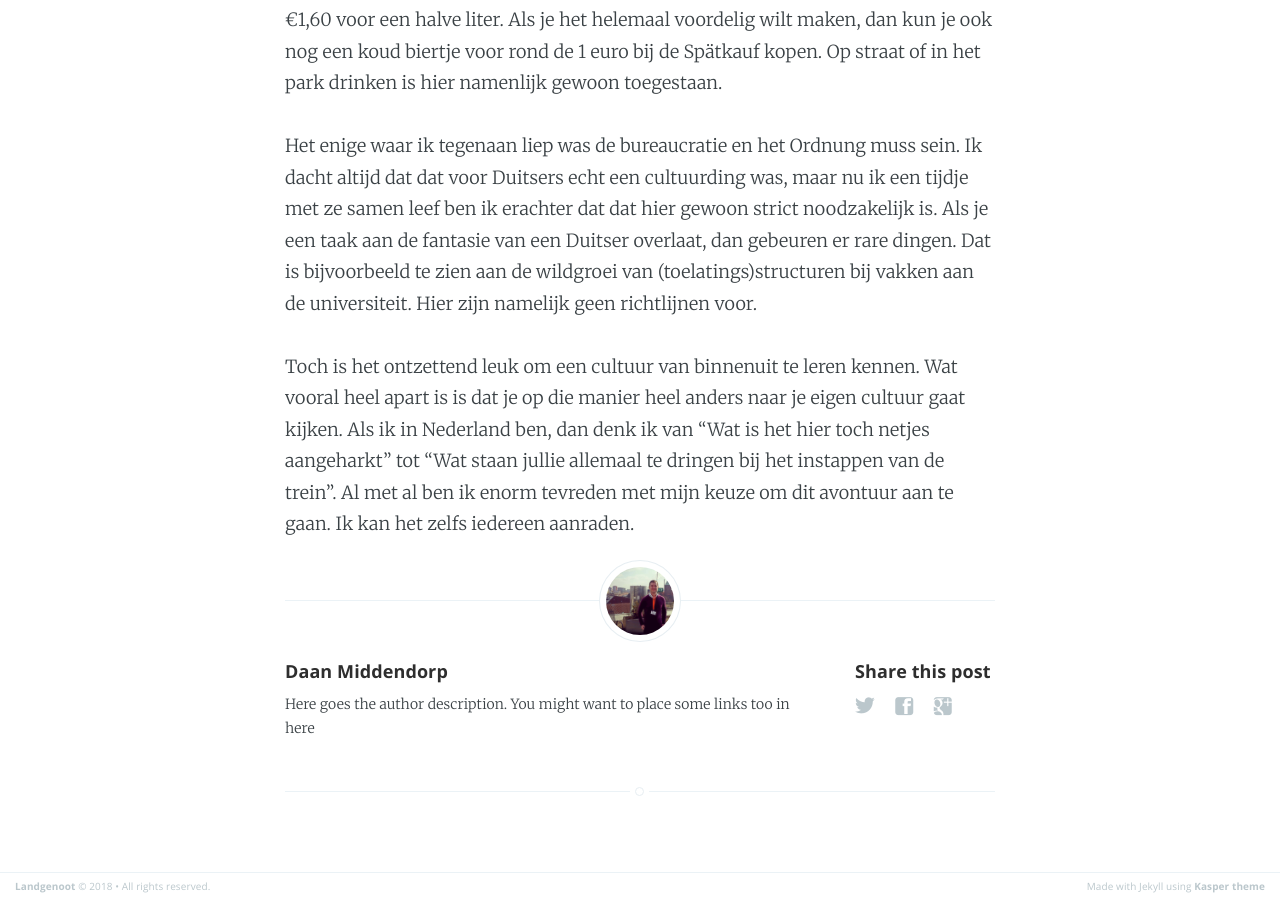
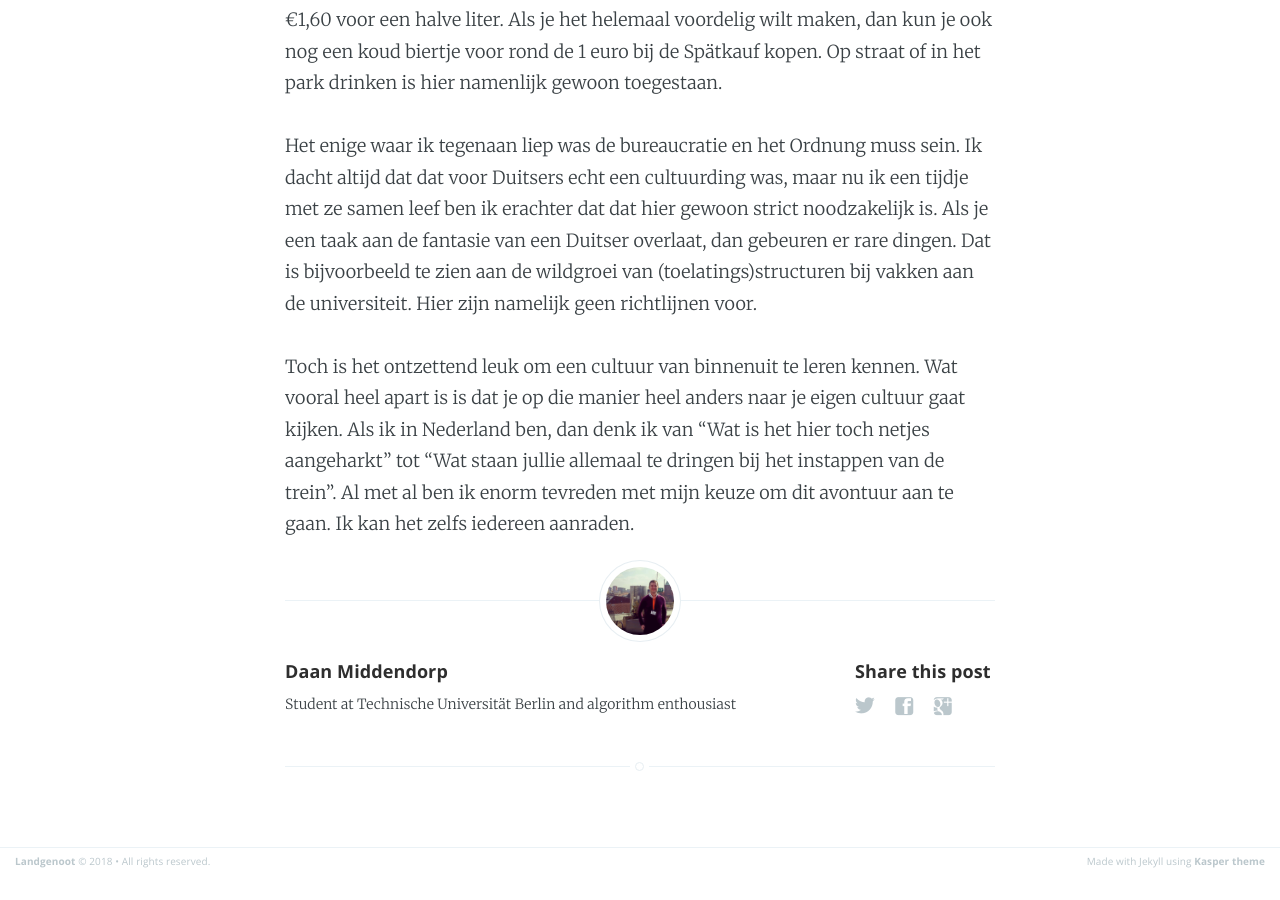
Before and after one commit to landgenoot/landgenoot.com, a Jekyll site: the page built from _posts/2018-10-18-een-jaar-als-allochtoon.markdown, in a window 1280 px wide and 900 px high, scrolled down 1988 px. Built offline with Jekyll 4.4.1, drawn with Linux system fonts in a browser that asks for light colours; after the commit the page ends 2864 px from its top, so only the background shows below that.

Commit message:
Add author description

```diff
--- a/_layouts/post.html
+++ b/_layouts/post.html
@@ -72,7 +72,7 @@ post_class: post-template
                     <h4> {{ site.author }} </h4>
                     <!-- Author Bio -->
                     <p>
-                        Here goes the author description. You might want to place some links too in here
+                        Student at Technische Universität Berlin and algorithm enthousiast
                     </p>
                 </section>
             {% endif %}
```
